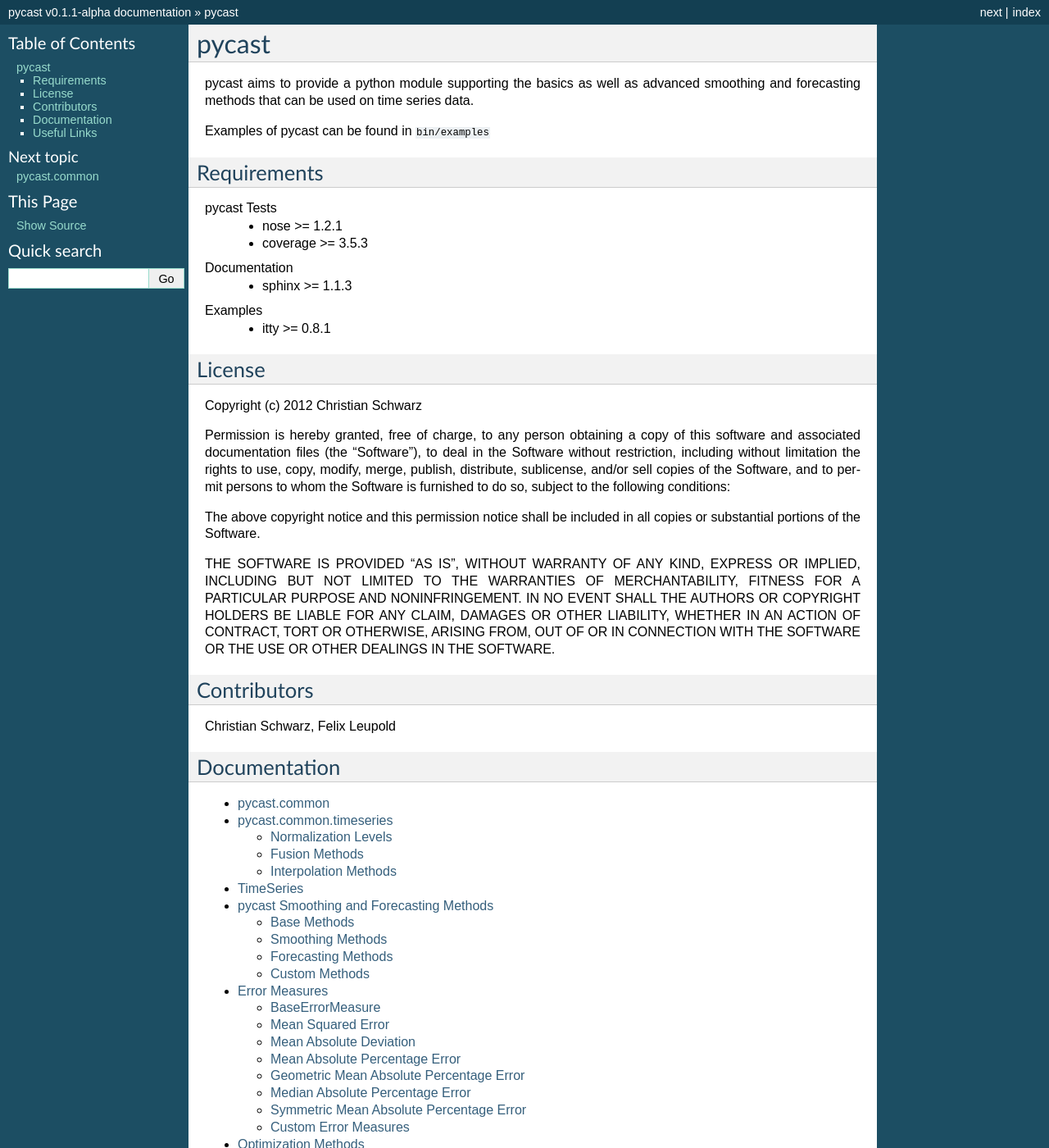
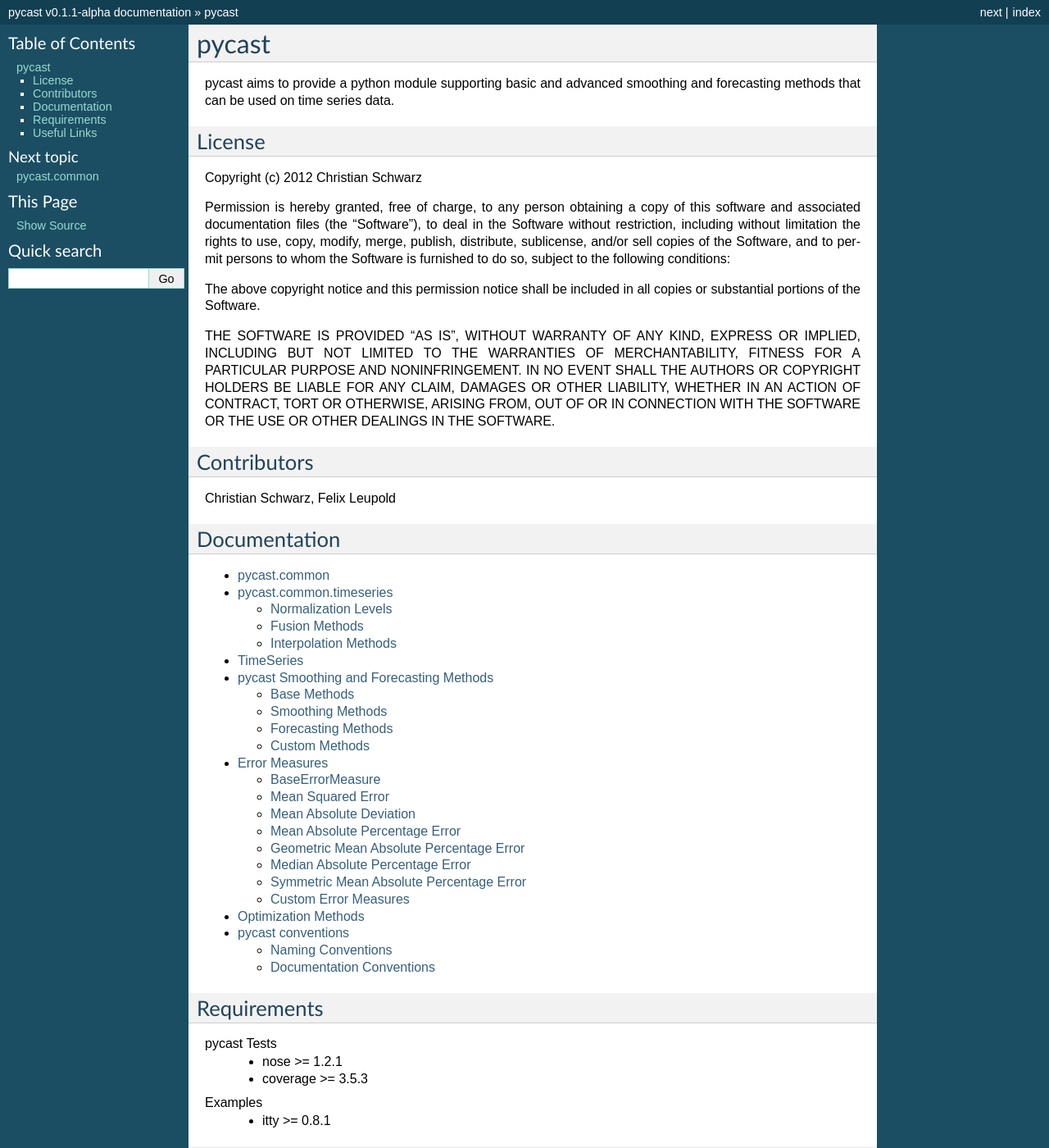
Before and after one commit to T-002/pycast, a Sphinx documentation site: the page built from docs/source/index.rst, in a window 1280 px wide and 1400 px high. Shown: the whole window at 82% size. Built offline with Sphinx 7.4.7, drawn with Linux system fonts in a browser that asks for light colours.

Commit message:
documentation changes

```diff
--- a/README.rst
+++ b/README.rst
@@ -1,24 +1,9 @@
 pycast
 ======
 
-pycast aims to provide a python module supporting the basics as
-well as advanced smoothing and forecasting methods that can be used
+pycast aims to provide a python module supporting basic and
+advanced smoothing and forecasting methods that can be used
 on time series data.
-
-Examples of pycast can be found in ``bin/examples``
-
-Requirements
-------------
-
-pycast Tests
-    - nose     >= 1.2.1
-    - coverage >= 3.5.3
-
-Documentation
-    - sphinx >= 1.1.3
-
-Examples
-    - itty >= 0.8.1
 
 License
 -------
```
Also changed, not shown: docs/source/index.rst (+10 -0 lines).
